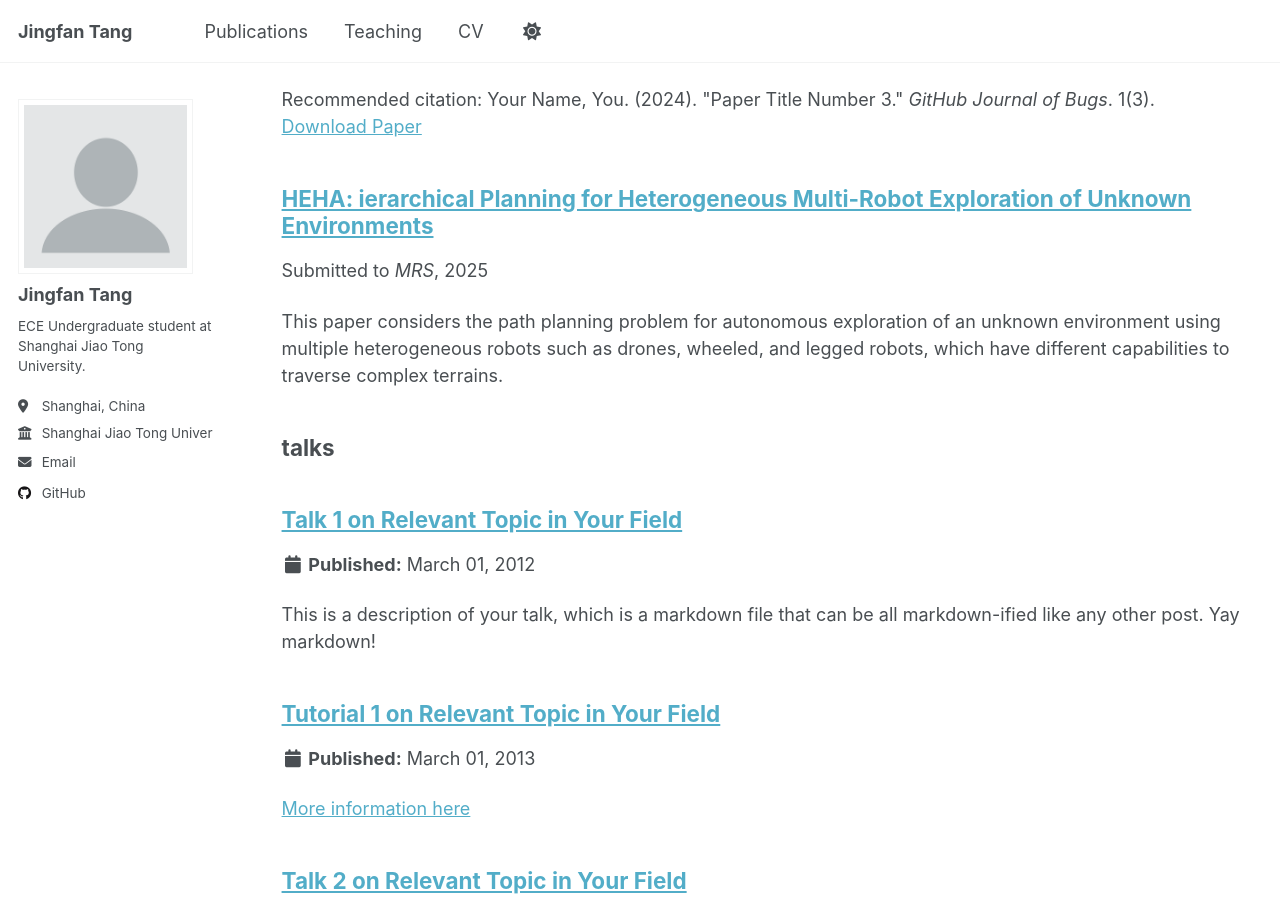
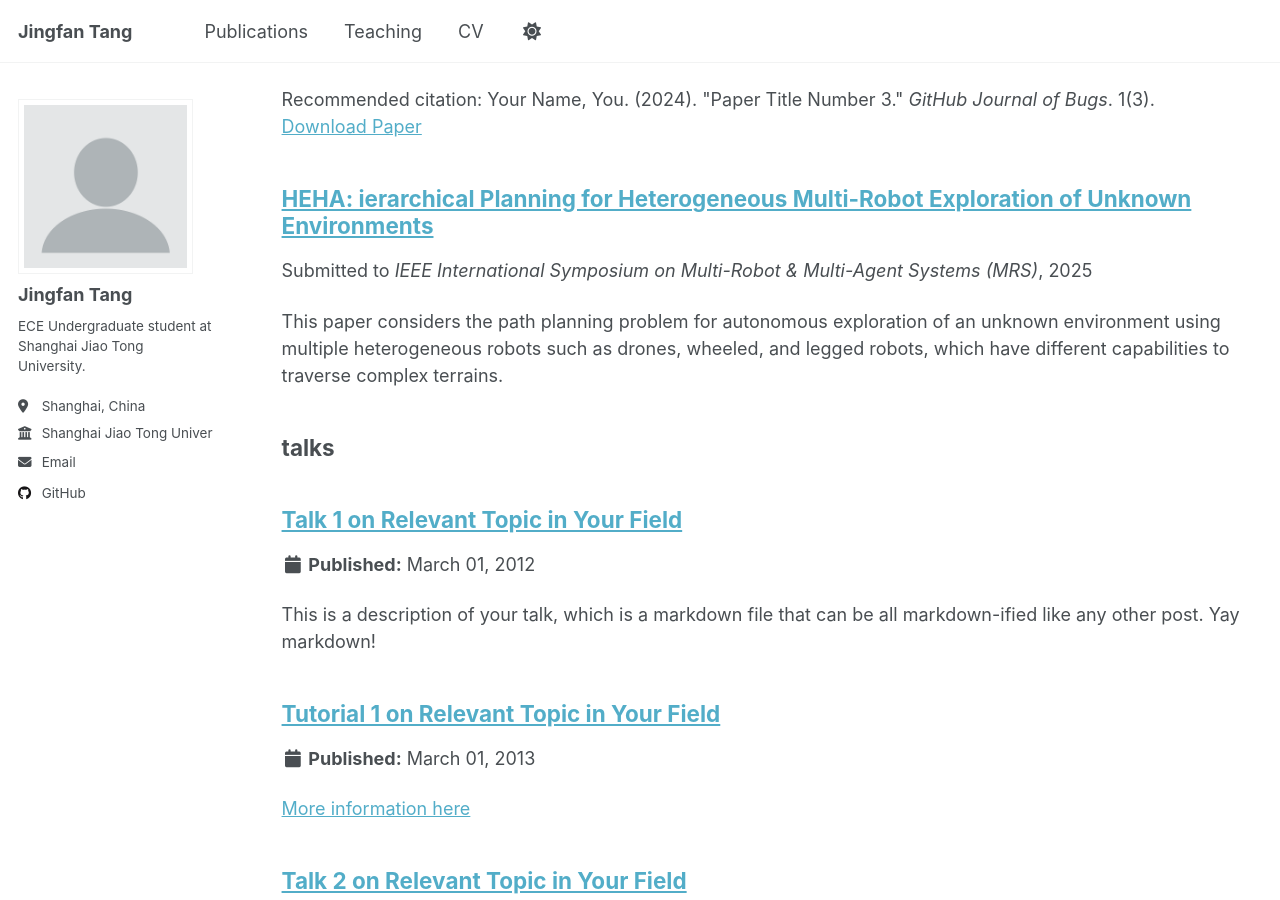
Before and after one commit to tangjingfan/tangjingfan.github.io, a Jekyll site: the page built from _pages/sitemap.md, in a window 1280 px wide and 900 px high, scrolled down 5022 px. Built offline with Jekyll 4.4.1, drawn with Linux system fonts in a browser that asks for light colours; a script that is not in the unit is left out.

Commit message:
feat: update submission

```diff
--- a/_publications/HEHA.md
+++ b/_publications/HEHA.md
@@ -5,8 +5,8 @@ category: conferences
 permalink: /publication/HEHA
 excerpt: 'This paper considers the path planning problem for autonomous exploration of an unknown environment using multiple heterogeneous robots such as drones, wheeled, and legged robots, which have different capabilities to traverse complex terrains.'
 date: 2025-07-09
-submission: MRS
-# venue: 'GitHub Journal of Bugs'
+submission: 'IEEE International Symposium on Multi-Robot & Multi-Agent Systems (MRS)'
+# venue: 'MRS'
 # paperurl: 'http://academicpages.github.io/files/paper3.pdf'
 # citation: 'Your Name, You. (2024). &quot;Paper Title Number 3.&quot; <i>GitHub Journal of Bugs</i>. 1(3).'
 ---
```
